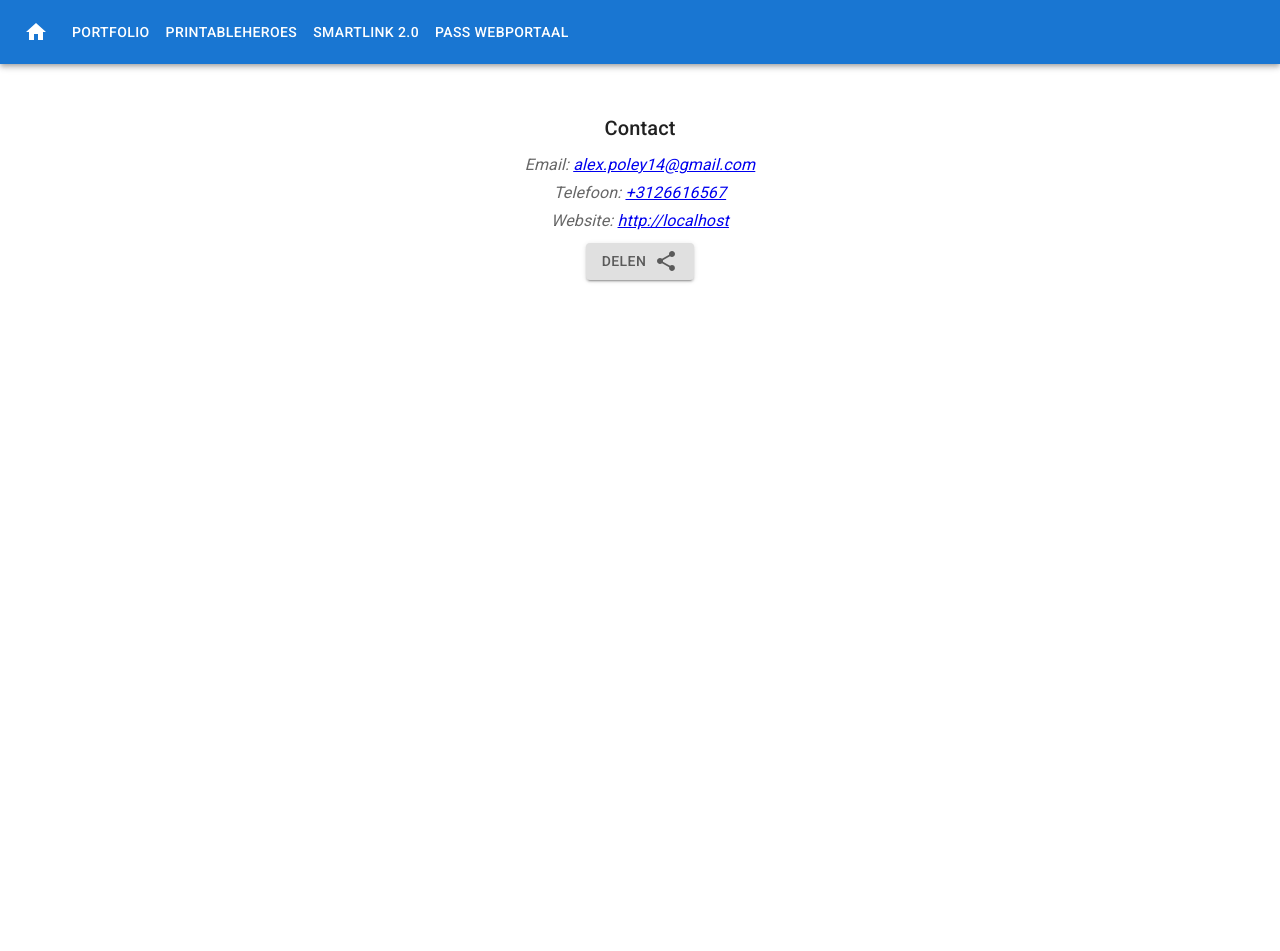
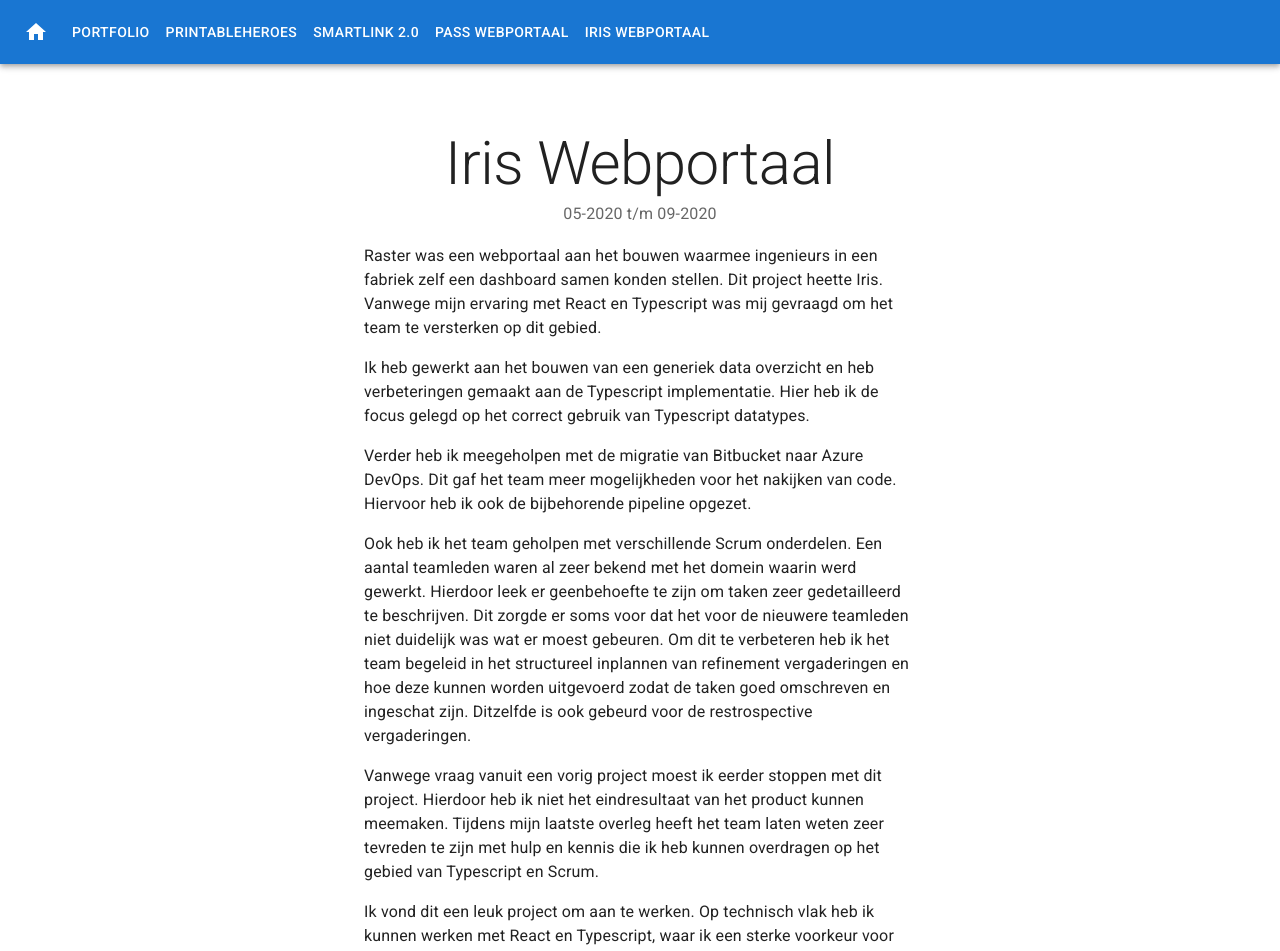
Before and after one commit to Raideron/CV, a Next.js app: page /projects/iris in a window 1280 px wide. Shown: the top 951 px of the page. Before the commit the page ends 800 px from the top, so only its background shows below. Built offline with nearby package versions, Linux system fonts and the light colour scheme.

Commit message:
Dates + iris project

```diff
--- a/constants/projects.tsx
+++ b/constants/projects.tsx
@@ -2,6 +2,7 @@ import React from "react";
 import PrintableHeroesImg from "../public/PrintableHeroes.jpg";
 import SmartLinkImg from "../public/SmartLink2.png";
 import CertusImg from "../public/certus.jpg";
+import IrisImg from "../public/iris.png";
 import { Project } from "@root/types/project";
 
 export const projects: Project[] = [
@@ -16,6 +17,8 @@ export const projects: Project[] = [
 		name: "printableheroes",
 		image: PrintableHeroesImg,
 		website: "https://printableheroes.com",
+		startDate: new Date(2017, 11 - 1),
+		endDate: null,
 		shortDescription: (
 			<p>
 				PrintableHeroes is een website waar mensen afbeeldingen kunnen
@@ -76,6 +79,8 @@ export const projects: Project[] = [
 		name: "smartlink",
 		displayName: "SmartLink 2.0",
 		image: SmartLinkImg,
+		startDate: new Date(2018, 9 - 1),
+		endDate: new Date(2019, 9 - 1),
 		shortDescription: (
 			<>
 				<p>
@@ -141,6 +146,8 @@ export const projects: Project[] = [
 		name: "pass",
 		displayName: "PASS Webportaal",
 		image: CertusImg,
+		startDate: new Date(2019, 11 - 1),
+		endDate: new Date(2020, 12 - 1),
 		shortDescription: (
 			<>
 				<p>
@@ -196,4 +203,75 @@ export const projects: Project[] = [
 			</>
 		),
 	},
+	{
+		name: "iris",
+		displayName: "Iris Webportaal",
+		image: IrisImg,
+		startDate: new Date(2020, 5 - 1),
+		endDate: new Date(2020, 9 - 1),
+		shortDescription: (
+			<>
+				<p>
+					Raster was een webportaal aan het bouwen waarmee ingenieurs
+					in een fabriek zelf een dashboard samen konden stellen. Dit
+					project heette Iris. Vanwege mijn ervaring met React en
+					Typescript was mij gevraagd om het team te versterken op dit
+					gebied. Ook heb ik het team geholpen met verschillende Scrum
+					onderdelen.
+				</p>
+			</>
+		),
+		longDescription: (
+			<>
+				<p>
+					Raster was een webportaal aan het bouwen waarmee ingenieurs
+					in een fabriek zelf een dashboard samen konden stellen. Dit
+					project heette Iris. Vanwege mijn ervaring met React en
+					Typescript was mij gevraagd om het team te versterken op dit
+					gebied.
+				</p>
+				<p>
+					Ik heb gewerkt aan het bouwen van een generiek data
+					overzicht en heb verbeteringen gemaakt aan de Typescript
+					implementatie. Hier heb ik de focus gelegd op het correct
+					gebruik van Typescript datatypes.
+				</p>
+				<p>
+					Verder heb ik meegeholpen met de migratie van Bitbucket naar
+					Azure DevOps. Dit gaf het team meer mogelijkheden voor het
+					nakijken van code. Hiervoor heb ik ook de bijbehorende
+					pipeline opgezet.
+				</p>
+				<p>
+					Ook heb ik het team geholpen met verschillende Scrum
+					onderdelen. Een aantal teamleden waren al zeer bekend met
+					het domein waarin werd gewerkt. Hierdoor leek er
+					geenbehoefte te zijn om taken zeer gedetailleerd te
+					beschrijven. Dit zorgde er soms voor dat het voor de
+					nieuwere teamleden niet duidelijk was wat er moest gebeuren.
+					Om dit te verbeteren heb ik het team begeleid in het
+					structureel inplannen van refinement vergaderingen en hoe
+					deze kunnen worden uitgevoerd zodat de taken goed omschreven
+					en ingeschat zijn. Ditzelfde is ook gebeurd voor de
+					restrospective vergaderingen.{" "}
+				</p>
+				<p>
+					Vanwege vraag vanuit een vorig project moest ik eerder
+					stoppen met dit project. Hierdoor heb ik niet het
+					eindresultaat van het product kunnen meemaken. Tijdens mijn
+					laatste overleg heeft het team laten weten zeer tevreden te
+					zijn met hulp en kennis die ik heb kunnen overdragen op het
+					gebied van Typescript en Scrum.{" "}
+				</p>
+				<p>
+					Ik vond dit een leuk project om aan te werken. Op technisch
+					vlak heb ik kunnen werken met React en Typescript, waar ik
+					een sterke voorkeur voor heb. Ook heb ik dit project voor
+					het eerst de kans gekregen om een team te begeleiden in
+					Scrum concepten. Dit vond ik erg leuk om te doen en hoop die
+					kans vaker te krijgen.
+				</p>
+			</>
+		),
+	},
 ];
--- a/pages/projects/[projectName].tsx
+++ b/pages/projects/[projectName].tsx
@@ -2,6 +2,7 @@ import React from "react";
 import { GetStaticPaths, GetStaticProps, NextPage } from "next";
 import { useRouter } from "next/router";
 import { Typography, Box, Container, Stack, Button } from "@mui/material";
+import _ from "lodash";
 import { projects } from "@root/constants/projects";
 
 const ProjectPage: NextPage = () => {
@@ -12,6 +13,17 @@ const ProjectPage: NextPage = () => {
 	if (!project) {
 		return <></>;
 	}
+
+	const formatDate = (date: Date | null): string => {
+		if (date === null) {
+			return "heden";
+		}
+		return `${_.padStart(
+			`${date.getMonth() + 1}`,
+			2,
+			"0",
+		)}-${date.getFullYear()}`;
+	};
 
 	return (
 		<main>
@@ -27,9 +39,19 @@ const ProjectPage: NextPage = () => {
 						variant="h2"
 						align="center"
 						color="text.primary"
+					>
+						{project.displayName}
+					</Typography>
+					<Typography
+						component="h1"
+						variant="subtitle1"
+						align="center"
+						color="text.secondary"
 						gutterBottom
 					>
-						{project.displayName}
+						{`${formatDate(project.startDate)} t/m ${formatDate(
+							project.endDate,
+						)}`}
 					</Typography>
 
 					{!!project.website && (
--- a/pages/projects/index.tsx
+++ b/pages/projects/index.tsx
@@ -11,7 +11,6 @@ import { projects } from "@root/constants/projects";
 
 export const ProjectsOverviewPage: NextPage = () => (
 	<main>
-		{/* Hero unit */}
 		<Box
 			sx={{
 				bgcolor: "background.paper",
--- a/types/project.ts
+++ b/types/project.ts
@@ -8,4 +8,6 @@ export interface Project {
 	longDescription: React.ReactNode;
 	image: StaticImageData;
 	website?: string;
+	startDate: Date;
+	endDate: Date | null;
 }
```
Also changed, not shown: public/iris.png (added).
